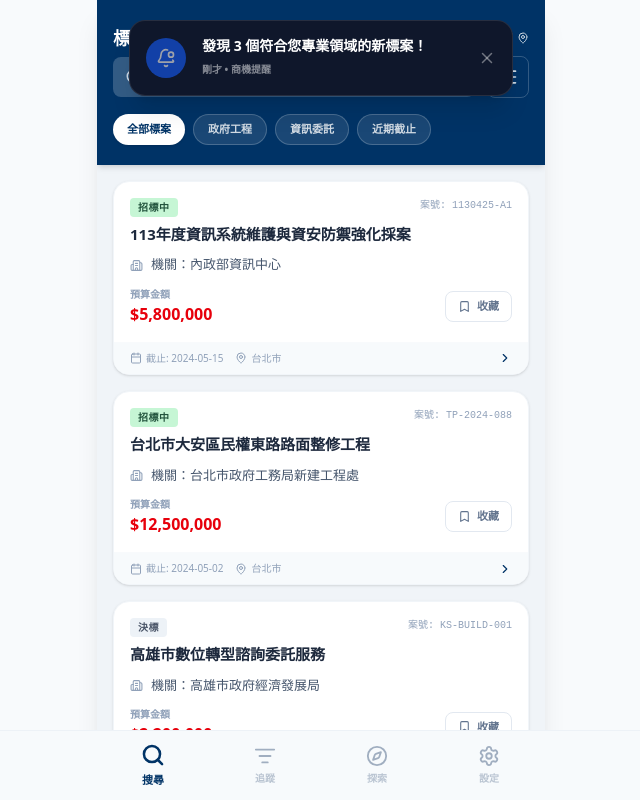
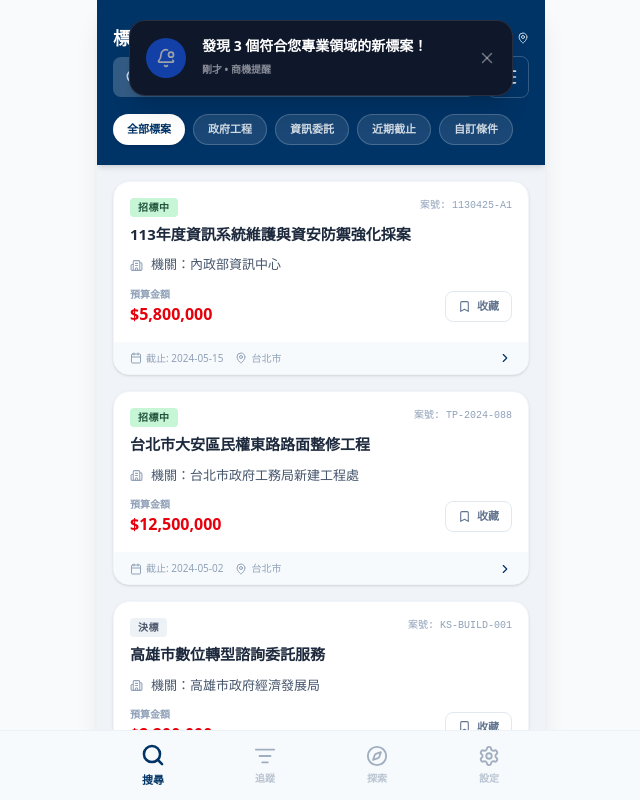
Before and after one commit to Pin012/TenderGo-Taiwan, a React (Vite) app: page / in a window 1280 px wide. Shown: the top 800 px of the page, without its empty margins (319-959 px from the left). Built offline with nearby package versions, Linux system fonts and the light colour scheme.

Commit message:
Refine quick filters with actionable semantics

```diff
--- a/src/App.tsx
+++ b/src/App.tsx
@@ -24,6 +24,7 @@ const EXPLORE_SECTIONS = [
 export default function App() {
   const [activeTab, setActiveTab] = useState('search');
   const [searchQuery, setSearchQuery] = useState('');
+  const [activeQuickFilter, setActiveQuickFilter] = useState('全部標案');
   const [selectedTender, setSelectedTender] = useState<Tender | null>(null);
   const [isInitialLoading, setIsInitialLoading] = useState(true);
   const [isFilterOpen, setIsFilterOpen] = useState(false);
@@ -82,10 +83,30 @@ export default function App() {
   }, []);
 
   const filteredTenders = useMemo(() => {
-    return MOCK_TENDERS.filter(tender =>
-      tender.title.toLowerCase().includes(searchQuery.toLowerCase())
-    );
-  }, [searchQuery]);
+    const now = new Date('2024-04-24');
+
+    return MOCK_TENDERS.filter((tender) => {
+      const matchesKeyword = tender.title.toLowerCase().includes(searchQuery.toLowerCase());
+      if (!matchesKeyword) return false;
+
+      if (activeQuickFilter === '政府工程') {
+        return tender.category === '工程類';
+      }
+
+      if (activeQuickFilter === '資訊委託') {
+        const haystack = `${tender.title} ${tender.description ?? ''} ${tender.orgName}`.toLowerCase();
+        return tender.category === '勞務類' && (haystack.includes('資訊') || haystack.includes('系統') || haystack.includes('數位'));
+      }
+
+      if (activeQuickFilter === '近期截止') {
+        const endDate = new Date(tender.endDate);
+        const diffDays = (endDate.getTime() - now.getTime()) / (1000 * 60 * 60 * 24);
+        return diffDays >= 0 && diffDays <= 14 && tender.status === '招標中';
+      }
+
+      return true;
+    });
+  }, [searchQuery, activeQuickFilter]);
 
   const trackedTenders = useMemo(() => {
     return MOCK_TENDERS.filter(tender => trackingIds.has(tender.id));
@@ -120,7 +141,14 @@ export default function App() {
     <div className="min-h-screen bg-slate-50 text-slate-900 font-sans selection:bg-blue-100">
       <div className="max-w-md mx-auto min-h-screen shadow-xl bg-white flex flex-col relative overflow-hidden pb-20">
         {activeTab === 'search' && (
-          <SearchHeader searchQuery={searchQuery} setSearchQuery={setSearchQuery} onFilterClick={() => setIsFilterOpen(true)} activeFilterCount={0} />
+          <SearchHeader
+            searchQuery={searchQuery}
+            setSearchQuery={setSearchQuery}
+            onFilterClick={() => setIsFilterOpen(true)}
+            activeFilterCount={0}
+            activeQuickFilter={activeQuickFilter}
+            onQuickFilterChange={setActiveQuickFilter}
+          />
         )}
 
         {activeTab === 'tracking' && (
--- a/src/components/SearchHeader.tsx
+++ b/src/components/SearchHeader.tsx
@@ -10,9 +10,20 @@ interface SearchFiltersProps {
   setSearchQuery: (query: string) => void;
   onFilterClick: () => void;
   activeFilterCount: number;
+  activeQuickFilter: string;
+  onQuickFilterChange: (tag: string) => void;
 }
 
-export default function SearchHeader({ searchQuery, setSearchQuery, onFilterClick, activeFilterCount }: SearchFiltersProps) {
+const QUICK_FILTER_TAGS = ['全部標案', '政府工程', '資訊委託', '近期截止', '自訂條件'];
+
+export default function SearchHeader({
+  searchQuery,
+  setSearchQuery,
+  onFilterClick,
+  activeFilterCount,
+  activeQuickFilter,
+  onQuickFilterChange,
+}: SearchFiltersProps) {
   return (
     <div className="sticky top-0 z-40 bg-[#003366] text-white pt-6 pb-4 px-4 shadow-md">
       <div className="max-w-md mx-auto space-y-4">
@@ -62,11 +73,18 @@ export default function SearchHeader({ searchQuery, setSearchQuery, onFilterClic
         </div>
 
         <div className="flex gap-2 overflow-x-auto pb-1 scrollbar-hide no-scrollbar">
-          {['全部標案', '政府工程', '資訊委託', '近期截止'].map((tag) => (
+          {QUICK_FILTER_TAGS.map((tag) => (
             <button
               key={tag}
+              onClick={() => {
+                if (tag === '自訂條件') {
+                  onFilterClick();
+                  return;
+                }
+                onQuickFilterChange(tag);
+              }}
               className={`whitespace-nowrap px-3.5 py-1.5 rounded-full text-[11px] font-bold transition-colors ${
-                tag === '全部標案'
+                tag === activeQuickFilter
                   ? 'bg-white text-[#003366] shadow-sm'
                   : 'bg-white/10 text-white/80 border border-white/20 hover:bg-white/20'
               }`}
```
